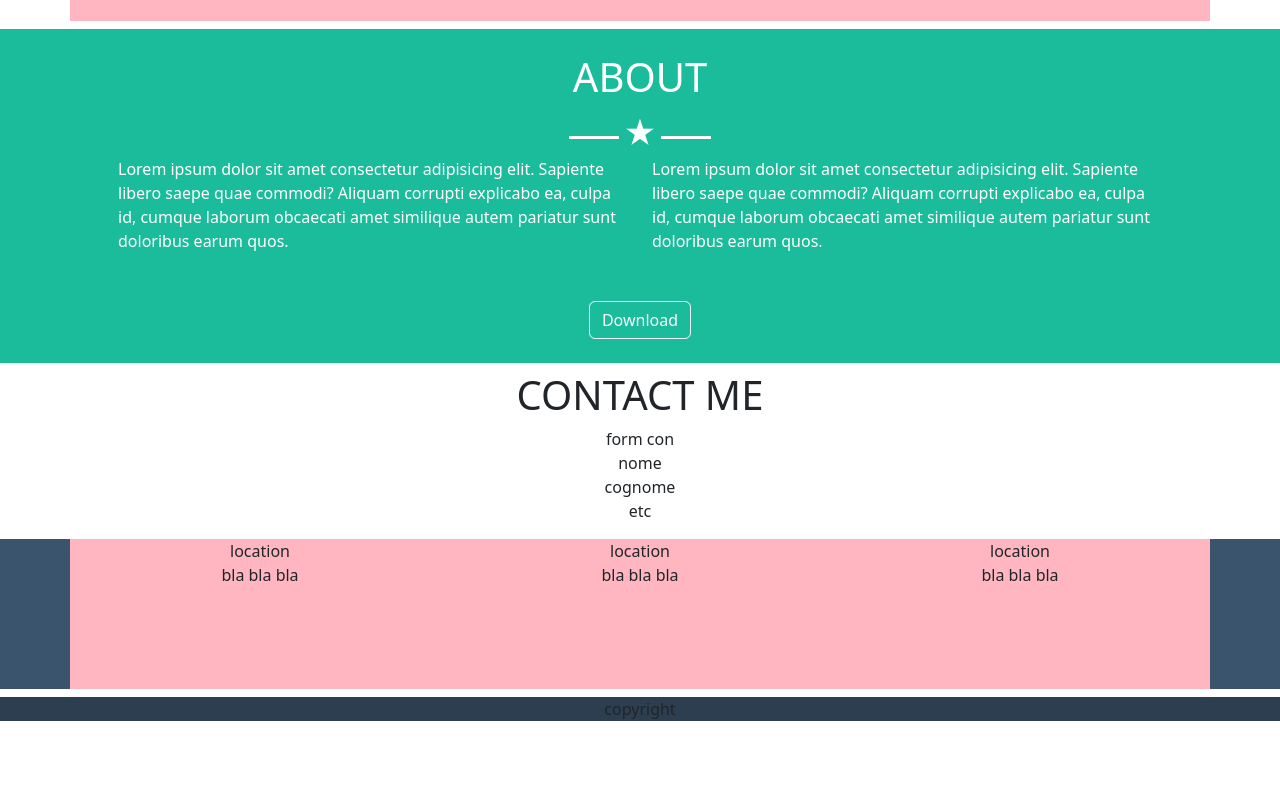
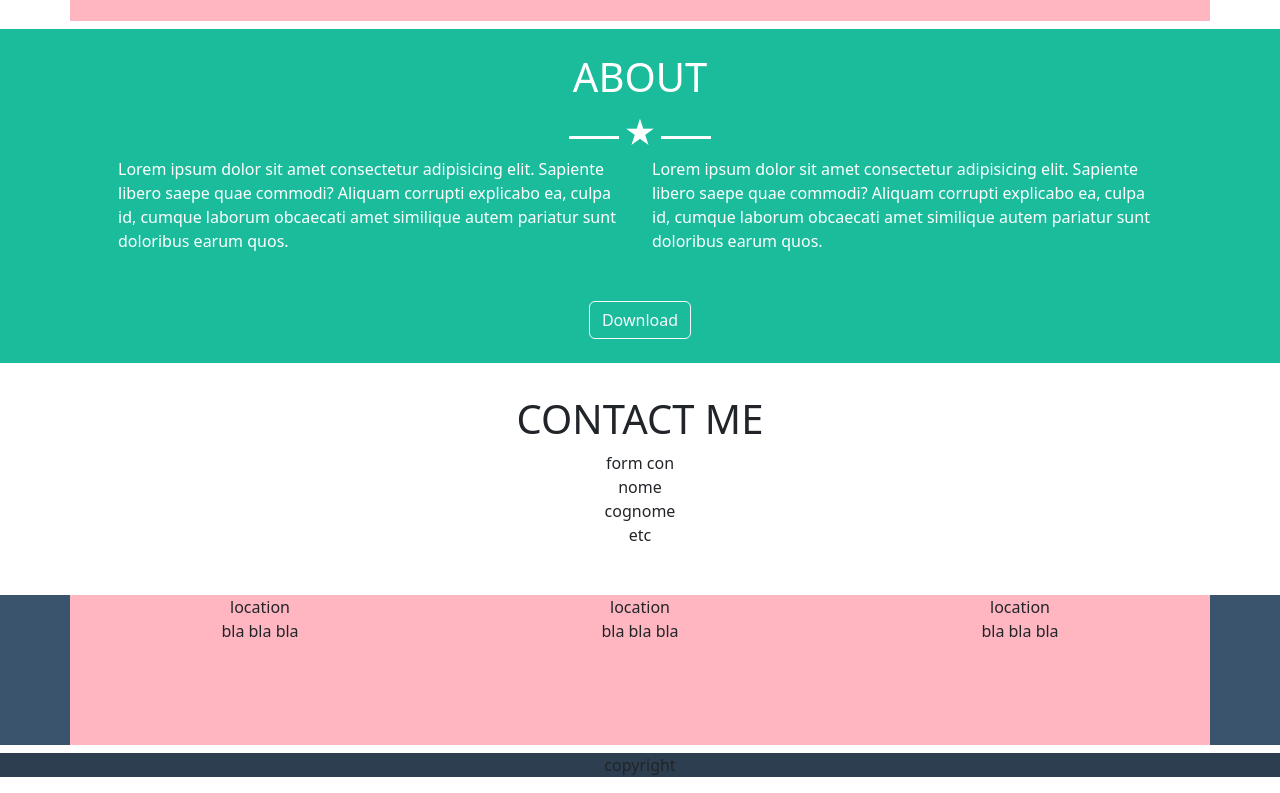
Before and after one commit to LucaBeltrami10/html-css-bootstrap-freelancer, a plain HTML site: page index.html in a window 1280 px wide. Shown: the part 1179-1972 px from the top of the page. Before the commit the page ends 1916 px from the top, so only its background shows below. Drawn offline with nearby package versions, Linux system fonts and the light colour scheme.

Commit message:
#contact-me inserito py-4

```diff
--- a/index.html
+++ b/index.html
@@ -184,7 +184,7 @@
                 <button type="button" class="btn btn-outline-light mt-5">Download</button>
             </div>
         </section>
-        <section id="contact-me" class="my_bc_white mb-2">
+        <section id="contact-me" class="my_bc_white py-4 mb-2">
             <div class="container text-center px-5">
                 <h1 class="text-uppercase">contact me</h1>
                 <p>form con <br>nome <br>cognome <br>etc</p>
```
